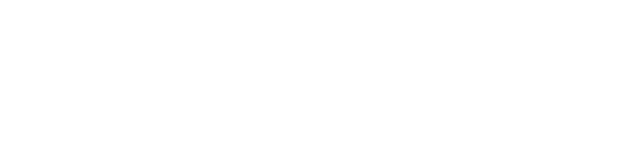
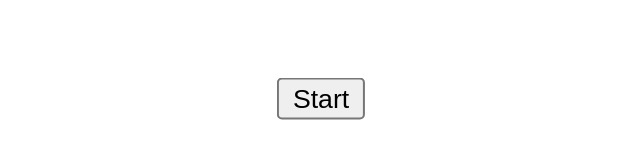
Before and after one commit to EugeneTarasenko/hillel-front-end-pro, a plain HTML site: page index.html in a window 1280 px wide. Shown: the whole page, without its empty margins (319-959 px from the left). Drawn offline with Linux system fonts and the light colour scheme.

Commit message:
make homework #9

```diff
--- a/index.html
+++ b/index.html
@@ -8,6 +8,7 @@
     <title>Document</title>
   </head>
   <body>
+    <button onclick="main()">Start</button>
     <script src="./script.js"></script>
   </body>
 </html>
--- a/script.js
+++ b/script.js
@@ -0,0 +1,41 @@
+function main() {
+  const arrLength = +prompt("Enter a number to define array's length");
+  const arrA = [];
+
+  function getRandomInt(max) {
+    return Math.floor(Math.random() * max);
+  }
+
+  for (let i = 0; i < arrLength; i++) {
+    let randomNum;
+    do {
+      randomNum = getRandomInt(100);
+    } while (arrA.includes(randomNum))
+    arrA.push(randomNum);
+  }
+
+  function isPrime(num) {
+    if (num <= 1) return false;
+    for (let i = 2; i <= Math.sqrt(num); i++) {
+      if (num % i === 0) return false;
+    }
+    return true;
+  }
+
+  const arrB = arrA.filter(item => isPrime(item));
+  const minNum = arrB.length === 0 ? '' : Math.min(...arrB);
+  const maxNum = arrB.length === 0 ? '' : Math.max(...arrB);
+
+  let output = '';
+  output += `Array of length ${arrLength}: [${arrA.join(', ')}]`;
+
+  if (arrB.length === 0) {
+    output += `\nNo prime numbers in this array.`;
+  } else if (arrB.length === 1) {
+    output += `\nA single prime numbers in this array is ${arrB.join(', ')}`
+  } else {
+    output += `\nPrime numbers in this array are: ${arrB.join(', ')}\nMininum prime number is: ${minNum}\nMaximum prime number is: ${maxNum}`
+  }
+
+  alert(output);
+}
--- a/style.css
+++ b/style.css
@@ -0,0 +1,11 @@
+body {
+  padding: 5rem;
+  display: flex;
+  justify-content: center;
+  align-items: center;
+}
+
+button {
+  cursor: pointer;
+  scale: 2;
+}
```
Also changed, not shown: 1 other file.
